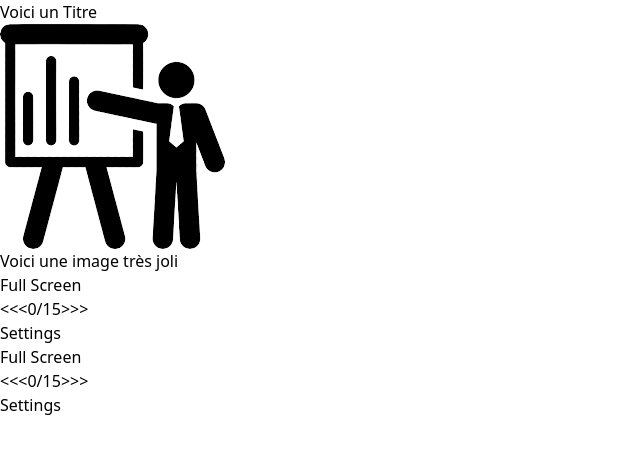
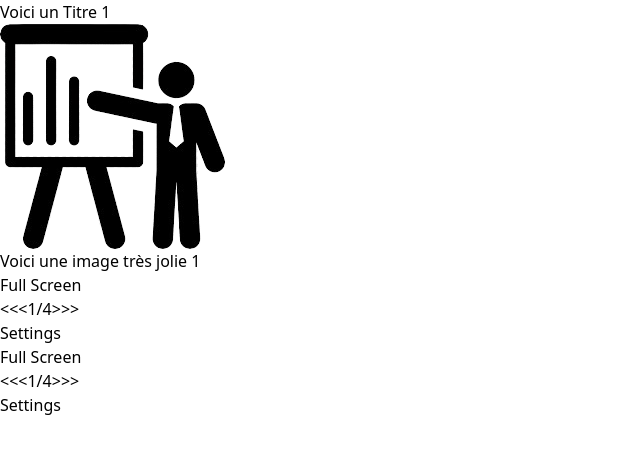
Before and after one commit to Fabien83560/react-slides, a React (Vite) app: page / in a window 1280 px wide. Shown: the top 454 px of the page, without its empty margins (0-640 px from the left). Built offline with nearby package versions, Linux system fonts and the light colour scheme.

Commit message:
Ability to switch beetween different Slides

```diff
--- a/src/components/App.jsx
+++ b/src/components/App.jsx
@@ -1,14 +1,9 @@
-import React, { useEffect } from 'react';
 import Deck from "./Deck.jsx";
 import ToolBar from "./ToolBar.jsx";
 import { useSlideCount } from '../context/SlideCountContext';
 
 export default function App() {
     const { setMaximumSlides } = useSlideCount();
-
-    useEffect(() => {
-        setMaximumSlides(15);
-    }, []);
 
     return (
         <>
--- a/src/components/Deck.jsx
+++ b/src/components/Deck.jsx
@@ -1,23 +1,45 @@
-import React from 'react';
+import { useEffect } from 'react';
 import { useFullScreen } from '../context/FullScreenContext';
+import { useSlideCount } from '../context/SlideCountContext';
 import Slide from "./Slide.jsx";
 import ToolBar from "./ToolBar.jsx";
 
 import Image from "./Image";
 import Title from "./Title";
-import presentationImg from "../assets/presentation.png"
+import presentationImg from "../assets/presentation.png";
 
 export default function Deck() {
     const { isFullScreen } = useFullScreen();
+    const { currentSlide , setMaximumSlides } = useSlideCount();
 
     const deckStyle = isFullScreen ? "m-0 shadow-none h-[95vh] overscroll-none" : "m-10 shadow-2xl h-[82vh] overscroll-none";
 
+    const slides = [
+        <Slide key={0}>
+            <Title text="Voici un Titre 1" position="center" />
+            <Image filePath={presentationImg} imgName="Presentation" text="Voici une image très jolie 1" />
+        </Slide>,
+        <Slide key={1}>
+            <Title text="Voici un Titre 2" position="center" />
+            <Image filePath={presentationImg} imgName="Presentation" text="Voici une image très jolie 2" />
+        </Slide>,
+        <Slide key={2}>
+            <Title text="Voici un Titre 3" position="center" />
+            <Image filePath={presentationImg} imgName="Presentation" text="Voici une image très jolie 3" />
+        </Slide>,
+        <Slide key={3}>
+            <Title text="Voici un Titre 4" position="center" />
+            <Image filePath={presentationImg} imgName="Presentation" text="Voici une image très jolie 4" />
+        </Slide>
+    ];
+
+    useEffect(() => {
+        setMaximumSlides(slides.length  );
+    }, []);
+
     return (
         <div className={deckStyle} style={{ position: 'relative' }}>
-            <Slide>
-                <Title text="Voici un Titre" position="center" />
-                <Image filePath={presentationImg} imgName="Presentation" text="Voici une image très joli" />
-            </Slide>
+            {slides[currentSlide - 1]}
             <ToolBar />
         </div>
     );
--- a/src/components/Slide.jsx
+++ b/src/components/Slide.jsx
@@ -1,4 +1,4 @@
-export default function Slide({ children}) {
+export default function Slide({ children }) {
     return (
         <div className="relative h-full">
             <div className="m-5">
--- a/src/components/ToolBar.jsx
+++ b/src/components/ToolBar.jsx
@@ -5,7 +5,7 @@ import Button from "./Button";
 
 export default function ToolBar() {
     const { isFullScreen , toggleFullScreen  } = useFullScreen();
-    const { currentSlide, maxSlides, goToSlide } = useSlideCount();
+    const { currentSlide, maxSlides, goToSlide, incrementCurrentSlide, decrementCurrentSlide } = useSlideCount();
     const [isVisible, setIsVisible] = useState(false);
 
     useEffect(() => {
@@ -39,9 +39,9 @@ export default function ToolBar() {
                 <Button text={(isFullScreen) ? "Exit Full Screen" : "Full Screen"} onClick={toggleFullScreen} transparent={true} textColor={butttonTextColor} />
                 <div className="flex gap-2">
                     <Button onClick={() => goToSlide(1)} text="<<" transparent={true} textColor={butttonTextColor} />
-                    <Button onClick={() => goToSlide(currentSlide - 1)} text="<" transparent={true} textColor={butttonTextColor} />
+                    <Button onClick={() => decrementCurrentSlide()} text="<" transparent={true} textColor={butttonTextColor} />
                     <Button text={`${currentSlide}/${maxSlides}`} transparent={true} textColor={butttonTextColor} />
-                    <Button onClick={() => goToSlide(currentSlide + 1)} text=">" transparent={true} textColor={butttonTextColor} />
+                    <Button onClick={() => incrementCurrentSlide()} text=">" transparent={true} textColor={butttonTextColor} />
                     <Button onClick={() => goToSlide(maxSlides)} text=">>" transparent={true} textColor={butttonTextColor} />
                 </div>
 
--- a/src/context/SlideCountContext.jsx
+++ b/src/context/SlideCountContext.jsx
@@ -1,24 +1,45 @@
-
 import React, { createContext, useContext, useState } from 'react';
 
 const SlideCountContext = createContext();
 
 export const SlideCountProvider = ({ children }) => {
-    const [currentSlide, setCurrentSlide] = useState(0);
-    const [maxSlides, setMaxSlides] = useState(0);
+    const [currentSlide, setCurrentSlide] = useState(1);
+    const [maxSlides, setMaxSlides] = useState(1);
 
     const goToSlide = (slideIndex) => {
-        if(slideIndex >= 1 && slideIndex < maxSlides + 1) {
+        if(slideIndex >= 1 && slideIndex <= maxSlides) {
             setCurrentSlide(slideIndex);
+        }
+    };
+
+    const incrementCurrentSlide = () => {
+        if(currentSlide < maxSlides) {
+            setCurrentSlide(currentSlide + 1);
+        }
+    };
+
+    const decrementCurrentSlide = () => {
+        if(currentSlide > 1) {
+            setCurrentSlide(currentSlide - 1);
         }
     };
 
     const setMaximumSlides = (count) => {
         setMaxSlides(count);
+        if(currentSlide > count) {
+            setCurrentSlide(count);
+        }
     };
 
     return (
-        <SlideCountContext.Provider value={{ currentSlide, maxSlides, goToSlide, setMaximumSlides }}>
+        <SlideCountContext.Provider value={{
+            currentSlide,
+            maxSlides,
+            goToSlide,
+            setMaximumSlides,
+            incrementCurrentSlide,
+            decrementCurrentSlide,
+        }}>
             {children}
         </SlideCountContext.Provider>
     );
```
